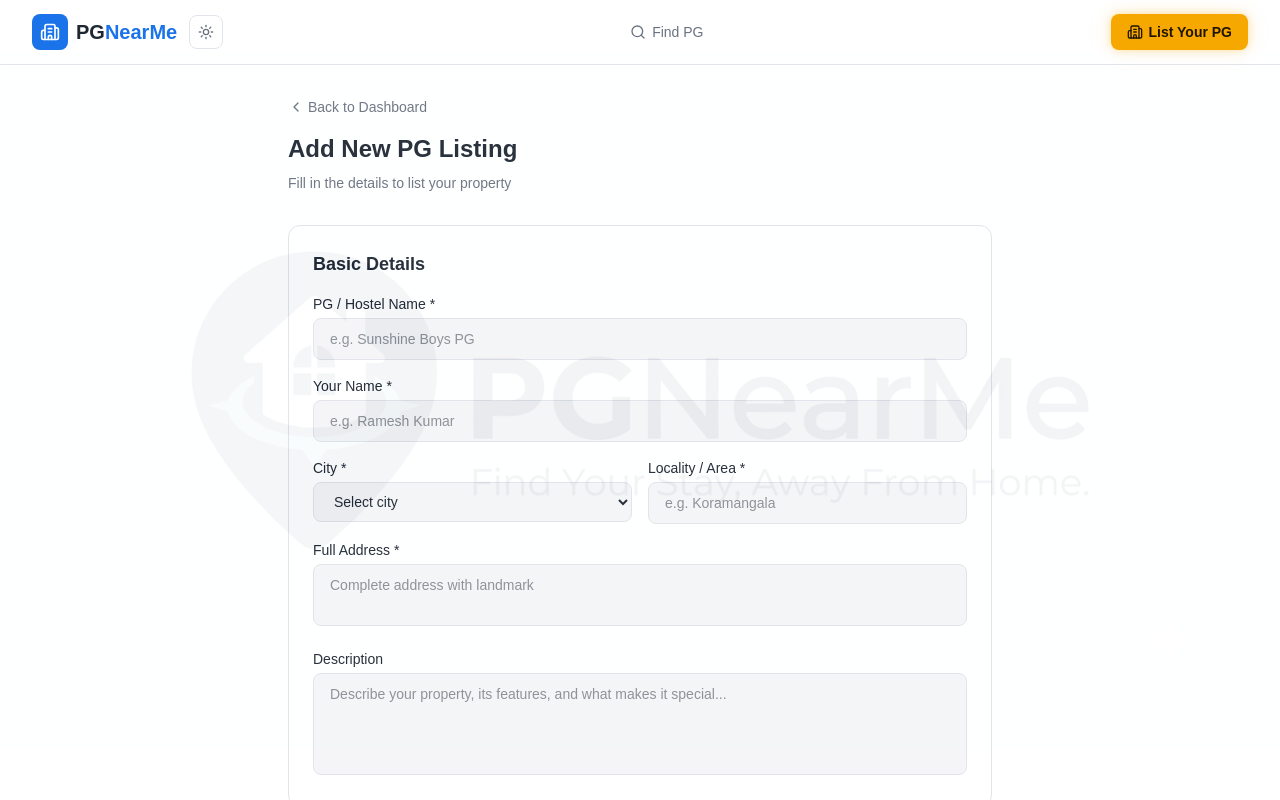
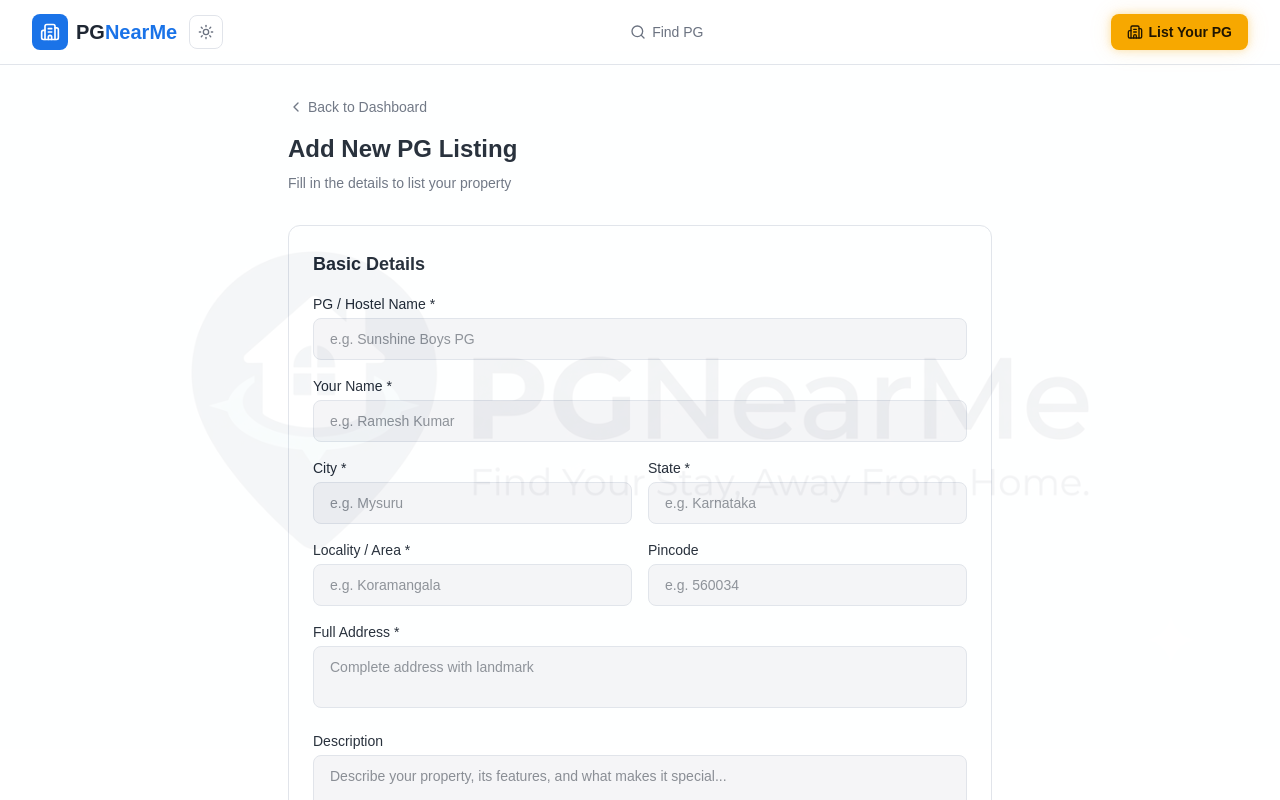
Before and after one commit to AmManKhann/PGNearMe, a Next.js app: page /owner/listings/new in a window 1280 px wide. Shown: the top 800 px of the page. Built offline with nearby package versions, Linux system fonts and the light colour scheme.

Commit message:
feat: manual city input + state & pincode fields on listings

```diff
--- a/data/pg.json
+++ b/data/pg.json
@@ -2,6 +2,8 @@
   {
     "name": "Amann",
     "city": "Bangalore",
+    "state": "Karnataka",
+    "pincode": "560015",
     "locality": "vasant vihar",
     "address": "vasant vihar sbi bank",
     "description": "nanana",
--- a/src/app/api/pg/route.ts
+++ b/src/app/api/pg/route.ts
@@ -21,6 +21,8 @@ export async function POST(request: NextRequest) {
   const record = buildNewRecord({
     name: String(body.name || ""),
     city: String(body.city || ""),
+    state: String(body.state || ""),
+    pincode: String(body.pincode || ""),
     locality: String(body.locality || ""),
     address: String(body.address || ""),
     description: String(body.description || ""),
--- a/src/app/pg/[id]/page.tsx
+++ b/src/app/pg/[id]/page.tsx
@@ -153,6 +153,8 @@ function PGContent({ id }: { id: string }) {
                     <div className="flex items-center gap-1">
                       <MapPin className="w-4 h-4" />
                       {pg.address}
+                      {pg.state ? `, ${pg.state}` : ""}
+                      {pg.pincode ? ` ${pg.pincode}` : ""}
                     </div>
                   </div>
                 </div>
@@ -223,7 +225,7 @@ function PGContent({ id }: { id: string }) {
                 <MapEmbed
                   lat={lat}
                   lng={lng}
-                  label={pg.address}
+                  label={`${pg.address}${pg.state ? `, ${pg.state}` : ""}${pg.pincode ? ` ${pg.pincode}` : ""}`}
                 />
               </div>
             </div>
--- a/src/app/search/page.tsx
+++ b/src/app/search/page.tsx
@@ -53,7 +53,7 @@ function SearchResults() {
     if (city) {
       const c = city.toLowerCase();
       filtered = filtered.filter((l) =>
-        `${l.name} ${l.locality} ${l.city} ${l.address ?? ""}`
+        `${l.name} ${l.locality} ${l.city} ${l.state ?? ""} ${l.pincode ?? ""} ${l.address ?? ""}`
           .toLowerCase()
           .includes(c)
       );
@@ -61,7 +61,7 @@ function SearchResults() {
     if (query) {
       const q = query.toLowerCase();
       filtered = filtered.filter((l) =>
-        `${l.name} ${l.locality} ${l.city} ${l.address ?? ""}`
+        `${l.name} ${l.locality} ${l.city} ${l.state ?? ""} ${l.pincode ?? ""} ${l.address ?? ""}`
           .toLowerCase()
           .includes(q)
       );
--- a/src/components/ListingForm.tsx
+++ b/src/components/ListingForm.tsx
@@ -20,7 +20,7 @@ const defaultAmenities = [
   "Room Service",
 ];
 
-const cities = [
+const famousCities = [
   "Bangalore",
   "Mumbai",
   "Delhi",
@@ -29,6 +29,10 @@ const cities = [
   "Chennai",
   "Kolkata",
   "Ahmedabad",
+  "Jaipur",
+  "Lucknow",
+  "Surat",
+  "Kochi",
 ];
 
 export interface PricingRowState {
@@ -40,6 +44,8 @@ export interface PricingRowState {
 export interface ListingFormValues {
   name: string;
   city: string;
+  state: string;
+  pincode: string;
   locality: string;
   address: string;
   description: string;
@@ -72,6 +78,8 @@ export function ListingForm({
 }: ListingFormProps) {
   const [name, setName] = useState(initialData?.name ?? "");
   const [city, setCity] = useState(initialData?.city ?? "");
+  const [state, setState] = useState(initialData?.state ?? "");
+  const [pincode, setPincode] = useState(initialData?.pincode ?? "");
   const [locality, setLocality] = useState(initialData?.locality ?? "");
   const [address, setAddress] = useState(initialData?.address ?? "");
   const [description, setDescription] = useState(initialData?.description ?? "");
@@ -113,8 +121,12 @@ export function ListingForm({
 
   const handleSubmit = () => {
     setFormError("");
-    if (!name.trim() || !city.trim() || !locality.trim() || !address.trim()) {
-      setFormError("Please fill in PG name, city, locality and full address.");
+    if (!name.trim() || !city.trim() || !state.trim() || !locality.trim() || !address.trim()) {
+      setFormError("Please fill in PG name, city, state, locality and full address.");
+      return;
+    }
+    if (pincode.trim() && !/^\d{6}$/.test(pincode.trim())) {
+      setFormError("Pincode must be a 6-digit number.");
       return;
     }
     if (!ownerName.trim()) {
@@ -139,6 +151,8 @@ export function ListingForm({
     onSubmit({
       name: name.trim(),
       city: city.trim(),
+      state: state.trim(),
+      pincode: pincode.trim(),
       locality: locality.trim(),
       address: address.trim(),
       description:
@@ -195,18 +209,31 @@ export function ListingForm({
               <label className="block text-sm font-medium text-foreground mb-1">
                 City *
               </label>
-              <select
+              <input
+                type="text"
+                placeholder="e.g. Mysuru"
                 value={city}
                 onChange={(e) => setCity(e.target.value)}
+                list="famous-cities"
                 className="w-full px-4 py-2.5 rounded-lg border border-border bg-surface-alt text-foreground text-sm search-input focus:border-primary"
-              >
-                <option value="">Select city</option>
-                {cities.map((c) => (
-                  <option key={c} value={c}>
-                    {c}
-                  </option>
+              />
+              <datalist id="famous-cities">
+                {famousCities.map((c) => (
+                  <option key={c} value={c} />
                 ))}
-              </select>
+              </datalist>
+            </div>
+            <div>
+              <label className="block text-sm font-medium text-foreground mb-1">
+                State *
+              </label>
+              <input
+                type="text"
+                placeholder="e.g. Karnataka"
+                value={state}
+                onChange={(e) => setState(e.target.value)}
+                className="w-full px-4 py-2.5 rounded-lg border border-border bg-surface-alt text-foreground text-sm search-input focus:border-primary"
+              />
             </div>
             <div>
               <label className="block text-sm font-medium text-foreground mb-1">
@@ -217,6 +244,20 @@ export function ListingForm({
                 placeholder="e.g. Koramangala"
                 value={locality}
                 onChange={(e) => setLocality(e.target.value)}
+                className="w-full px-4 py-2.5 rounded-lg border border-border bg-surface-alt text-foreground text-sm search-input focus:border-primary"
+              />
+            </div>
+            <div>
+              <label className="block text-sm font-medium text-foreground mb-1">
+                Pincode
+              </label>
+              <input
+                type="text"
+                inputMode="numeric"
+                maxLength={6}
+                placeholder="e.g. 560034"
+                value={pincode}
+                onChange={(e) => setPincode(e.target.value.replace(/\D/g, ""))}
                 className="w-full px-4 py-2.5 rounded-lg border border-border bg-surface-alt text-foreground text-sm search-input focus:border-primary"
               />
             </div>
--- a/src/components/LivePGFeed.tsx
+++ b/src/components/LivePGFeed.tsx
@@ -122,7 +122,7 @@ export function LivePGFeed() {
     const filtered = records.filter((r) => {
       if (
         q &&
-        !`${r.name} ${r.locality} ${r.city} ${r.address ?? ""}`
+        !`${r.name} ${r.locality} ${r.city} ${r.state ?? ""} ${r.pincode ?? ""} ${r.address ?? ""}`
           .toLowerCase()
           .includes(q)
       ) {
--- a/src/lib/listings.ts
+++ b/src/lib/listings.ts
@@ -4,6 +4,8 @@ export interface PGListing {
   id: string;
   name: string;
   city: string;
+  state?: string;
+  pincode?: string;
   locality: string;
   address: string;
   priceMin: number;
@@ -32,6 +34,8 @@ export function toPGListing(
     id: record.id,
     name: record.name,
     city: record.city,
+    state: record.state,
+    pincode: record.pincode,
     locality: record.locality,
     address: record.address,
     priceMin: record.priceMin,
--- a/src/lib/store.ts
+++ b/src/lib/store.ts
@@ -65,12 +65,16 @@ export function filterPGRecords(list: PGRecord[], filters?: PGFilters): PGRecord
     if (filters.featured) filtered = filtered.filter((l) => l.isFeatured);
     if (filters.city) {
       const c = filters.city.toLowerCase();
-      filtered = filtered.filter((l) => l.city.toLowerCase().includes(c));
+      filtered = filtered.filter((l) =>
+        `${l.city} ${l.state ?? ""} ${l.locality} ${l.address ?? ""} ${l.pincode ?? ""}`
+          .toLowerCase()
+          .includes(c)
+      );
     }
     if (filters.q) {
       const q = filters.q.toLowerCase();
       filtered = filtered.filter((l) =>
-        `${l.name} ${l.locality} ${l.city} ${l.address ?? ""}`
+        `${l.name} ${l.locality} ${l.city} ${l.state ?? ""} ${l.pincode ?? ""} ${l.address ?? ""}`
           .toLowerCase()
           .includes(q)
       );
@@ -98,6 +102,8 @@ export type CreatePGInput = Pick<
   PGRecord,
   | "name"
   | "city"
+  | "state"
+  | "pincode"
   | "locality"
   | "address"
   | "description"
@@ -108,8 +114,8 @@ export type CreatePGInput = Pick<
   | "images"
   | "videos"
   | "ownerName"
+  | "phone"
 > & {
-  phone?: string;
   lat?: number;
   lng?: number;
   sharing?: string[];
--- a/src/lib/types.ts
+++ b/src/lib/types.ts
@@ -10,6 +10,8 @@ export interface PGRecord {
   id: string;
   name: string;
   city: string;
+  state: string;
+  pincode: string;
   locality: string;
   address: string;
   description: string;
```
